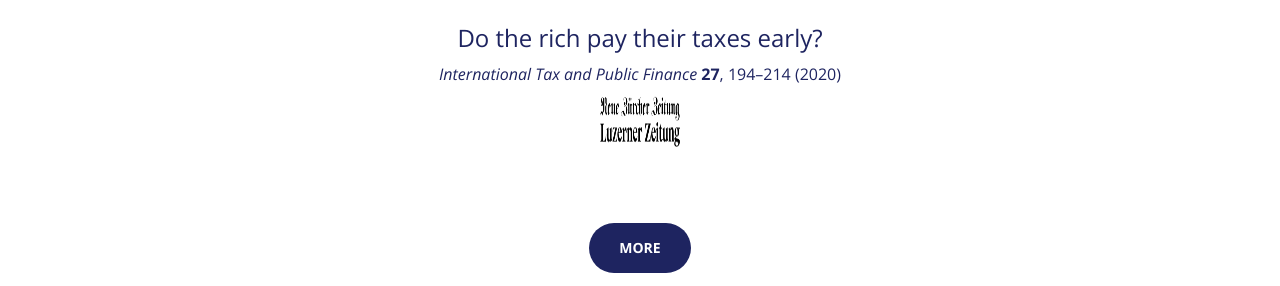
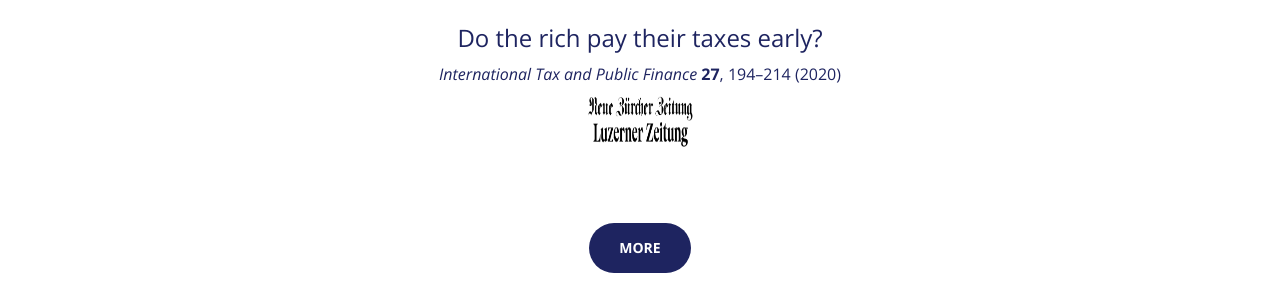
Before and after one commit to luccalino/luccalino.github.io, a Jekyll site: the page built from index.html, in a window 1280 px wide and 900 px high, scrolled down 1213 px. Shown: the part 164-450 px from the top of the window. Built offline with Jekyll 4.4.1, drawn with Linux system fonts in a browser that asks for light colours; nearby versions of some CDN libraries.

Commit message:
Update publications.html

```diff
--- a/_includes/publications.html
+++ b/_includes/publications.html
@@ -25,8 +25,8 @@
                     <h3 style="color:#1E2460;">Do the rich pay their taxes early?</h3>
                     <p class="text-muted" style="color:#1E2460;"><i>International Tax and Public Finance</i> <b>27</b>, 194–214 (2020)</p>
                     <p style="margin-bottom:0.25cm;"></p>
-                    <p class="text-muted"><a href="https://www.nzz.ch/wirtschaft/reiche-leute-zahlen-ihre-steuern-frueher-ld.1405075" target="_blank"><img src="/img/nzz.png" style="cursor:pointer" width="80" height="25"></a></p>
-                    <p class="text-muted"><a href="https://www.luzernerzeitung.ch/wirtschaft/reiche-profitieren-von-fruhen-steuerzahlungen-ld.1041357" target="_blank"><img src="/img/lz.png" style="cursor:pointer" width="80" height="25"></a></p>
+                    <p class="text-muted"><a href="https://www.nzz.ch/wirtschaft/reiche-leute-zahlen-ihre-steuern-frueher-ld.1405075" target="_blank"><img src="/img/nzz.png" style="cursor:pointer" width="105" height="25"></a></p>
+                    <p class="text-muted"><a href="https://www.luzernerzeitung.ch/wirtschaft/reiche-profitieren-von-fruhen-steuerzahlungen-ld.1041357" target="_blank"><img src="/img/lz.png" style="cursor:pointer" width="95" height="25"></a></p>
                     <p style="margin-bottom:1cm;"></p>
                 </div>
             </div>
```
